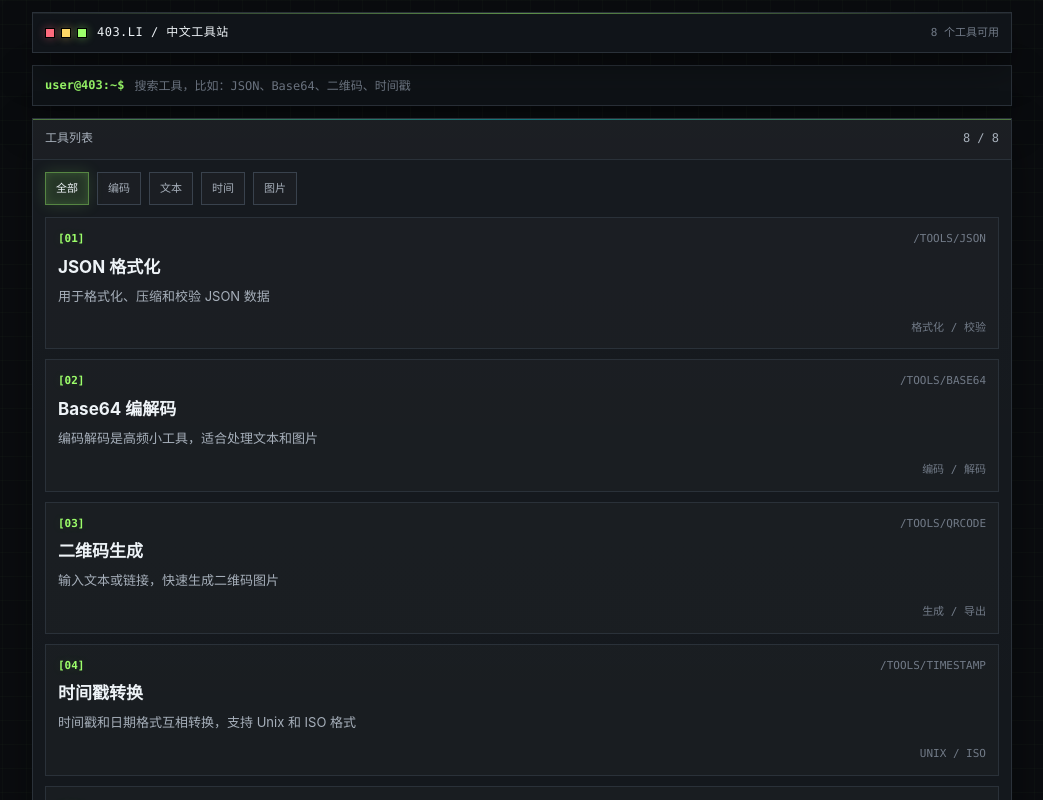
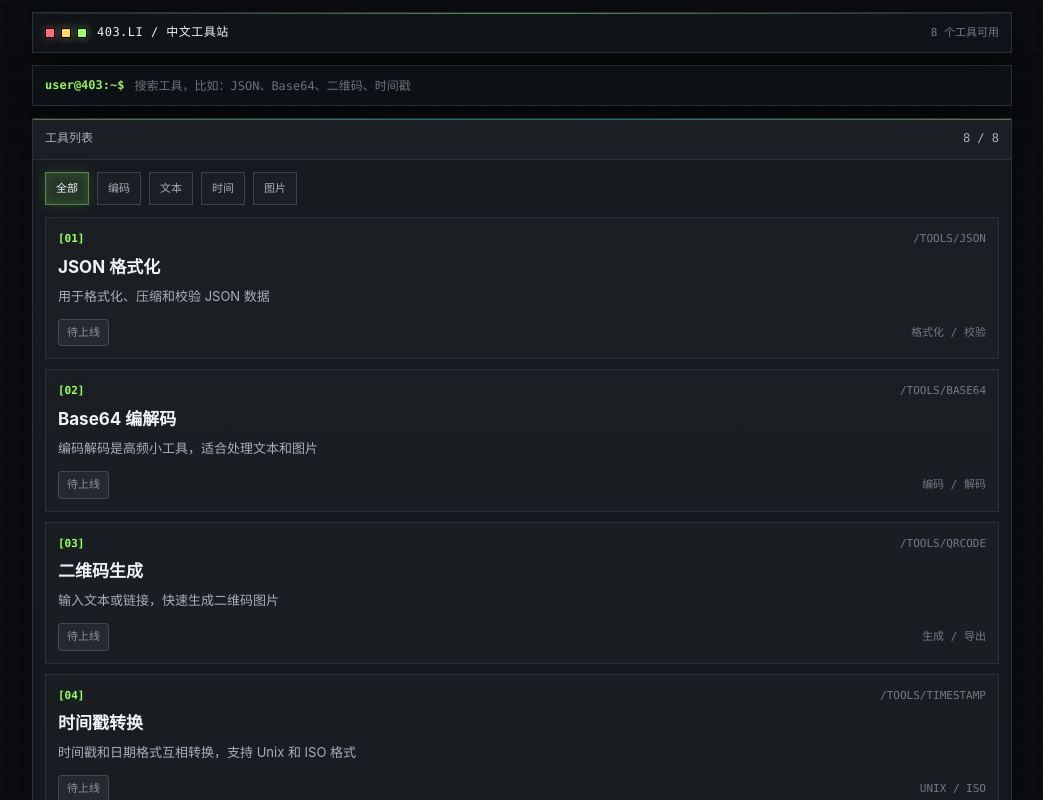
Before and after one commit to Xue-LC/403-li, a Vue app: page /tools in a window 1280 px wide. Shown: the top 800 px of the page, without its empty margins (118-1161 px from the left). Built offline with nearby package versions, Linux system fonts and the light colour scheme; a web font is replaced by a local one.

Commit message:
fix: 恢复带框标签样式 + 文字显示

```diff
--- a/src/App.vue
+++ b/src/App.vue
@@ -74,7 +74,7 @@
             <h3>{{ tool.name }}</h3>
             <p>{{ tool.description }}</p>
             <div class="tool-foot">
-              <span class="tag"><span :style="{ color: tool.statusColor, fontSize: '11px' }"></span></span>
+              <span class="tag"><span :style="{ color: tool.statusColor, fontSize: '11px' }">{{ tool.statusText }}</span></span>
               <span>{{ tool.features }}</span>
             </div>
           </article>
--- a/src/assets/styles.css
+++ b/src/assets/styles.css
@@ -402,9 +402,11 @@ body::after {
   align-items: center;
   gap: 6px;
   padding: 4px 8px;
-  border: 1px solid transparent;
-  background: transparent;
+  border: 1px solid rgba(139, 148, 158, 0.3);
+  background: rgba(139, 148, 158, 0.1);
+  color: #8b949e;
   font-size: 11px;
+  border-radius: 4px;
 }
 
 
```
